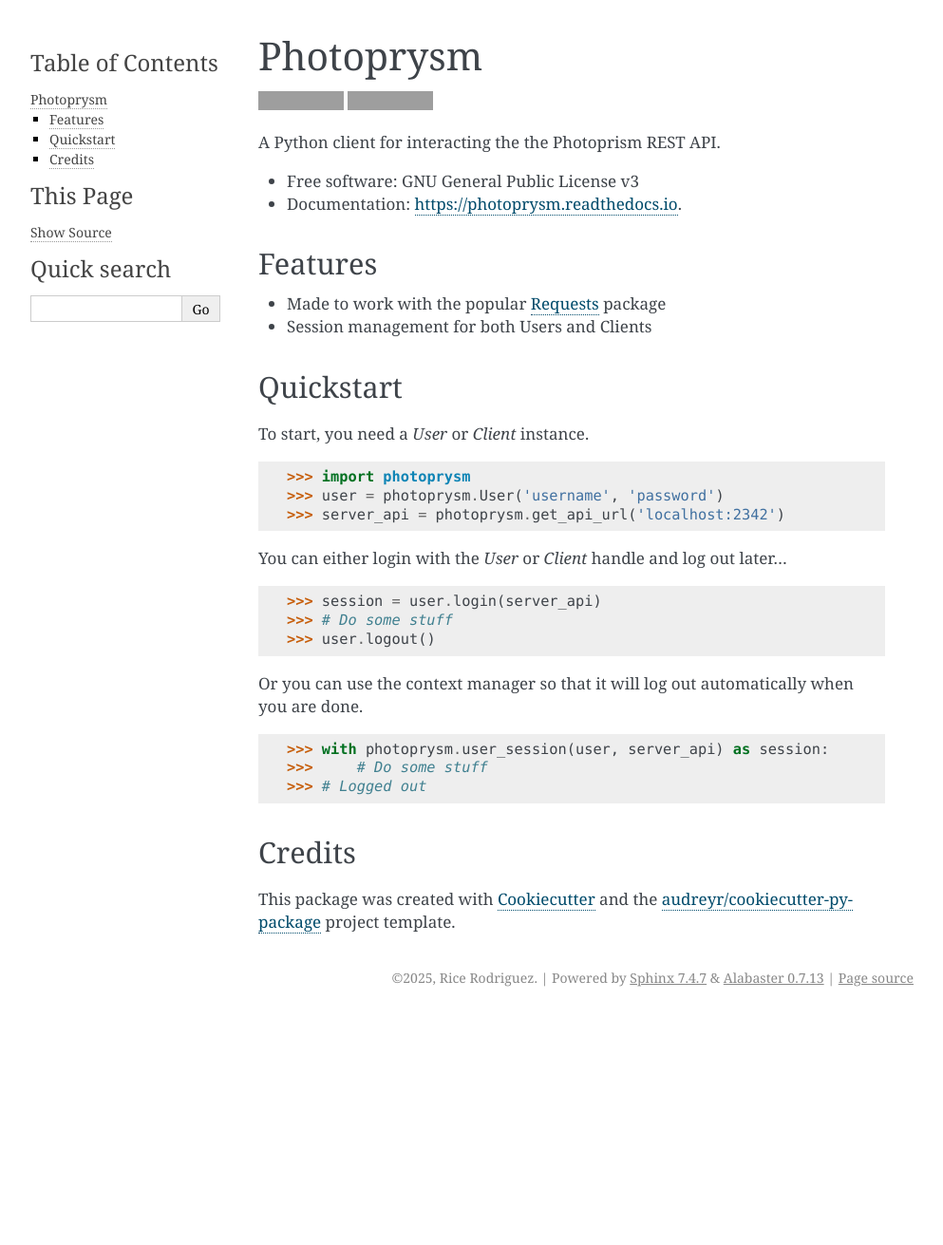
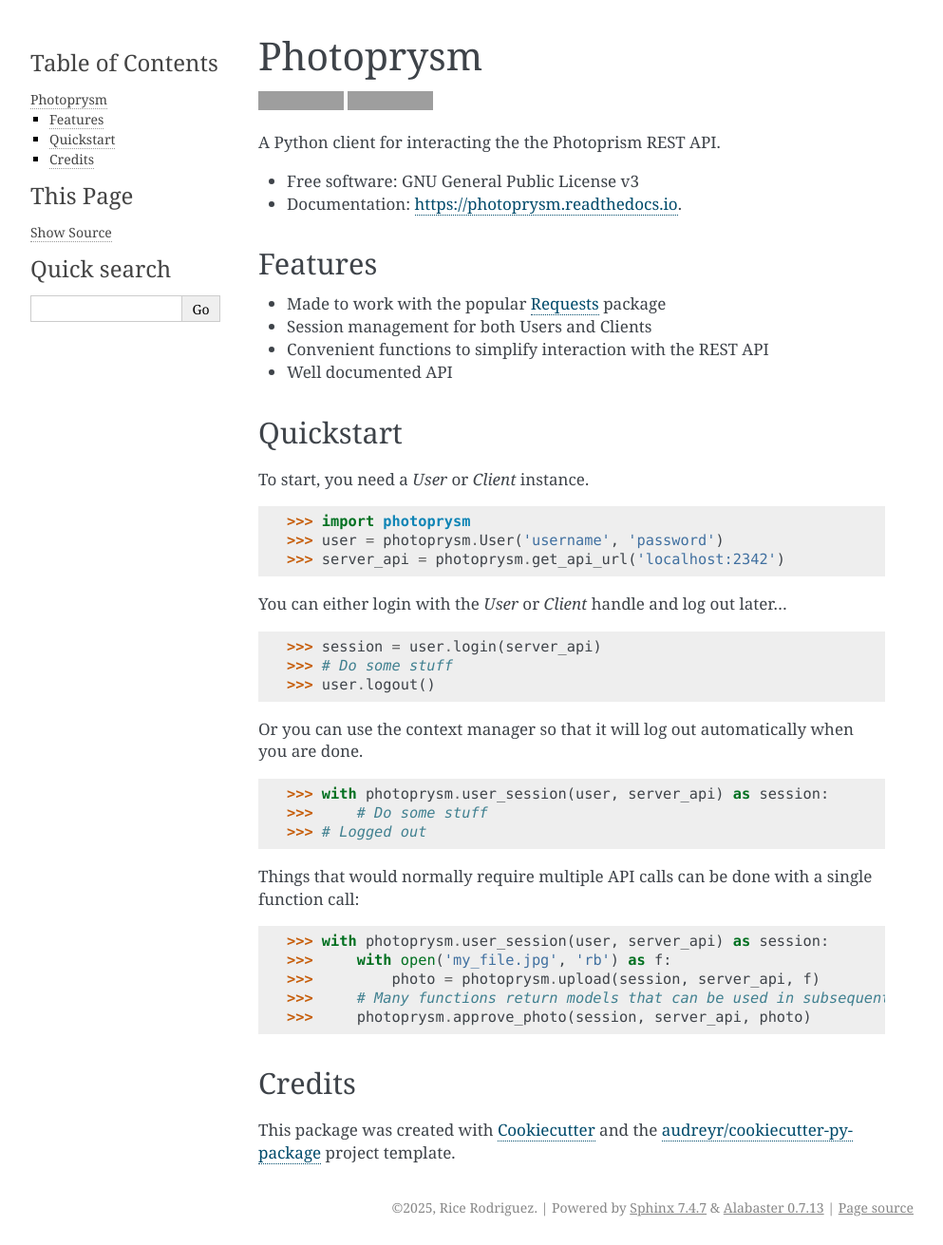
Before and after one commit to ricerodriguez/photoprysm, a Sphinx documentation site: the page built from docs/readme.rst, in a window 1280 px wide. Shown: the whole page at 95% size, without its empty margins (148-1141 px from the left). Built offline with Sphinx 7.4.7, drawn with Linux system fonts in a browser that asks for light colours; before the commit the page ends 1069 px from its top, so only the background shows below that; grey boxes are pictures that could not be loaded.

Commit message:
Update docs

```diff
--- a/README.rst
+++ b/README.rst
@@ -23,6 +23,8 @@
 
 * Made to work with the popular Requests_ package
 * Session management for both Users and Clients
+* Convenient functions to simplify interaction with the REST API
+* Well documented API
 
 .. _Requests: https://requests.readthedocs.io
 
@@ -47,6 +49,14 @@
 >>>     # Do some stuff
 >>> # Logged out
 
+Things that would normally require multiple API calls can be done with a single function call:
+
+>>> with photoprysm.user_session(user, server_api) as session:
+>>>     with open('my_file.jpg', 'rb') as f:
+>>>         photo = photoprysm.upload(session, server_api, f)
+>>>     # Many functions return models that can be used in subsequent calls to other functions
+>>>     photoprysm.approve_photo(session, server_api, photo)
+
 Credits
 -------
 
--- a/docs/api.rst
+++ b/docs/api.rst
@@ -109,7 +109,6 @@
 ^^^^^^
 
 .. autoclass:: Photo
-   :members:
 .. autoclass:: PhotoFile
    :members:
 .. autoclass:: PhotoDetails
--- a/docs/usage.rst
+++ b/docs/usage.rst
@@ -41,8 +41,9 @@
 
 You can also use the request function to manually put in the endpoints::
 
+    from urllib.parse import urljoin
     with user_session(user, server_api) as session:
-        resp = photoprysm.request(session, server_api, 'GET', 'session')
+        resp = photoprysm.request(session, urljoin(server_api, 'session'), 'GET')
         assert resp.json()['id'] == session.headers['Authorization'].removeprefix('Bearer ')
 
 
```
